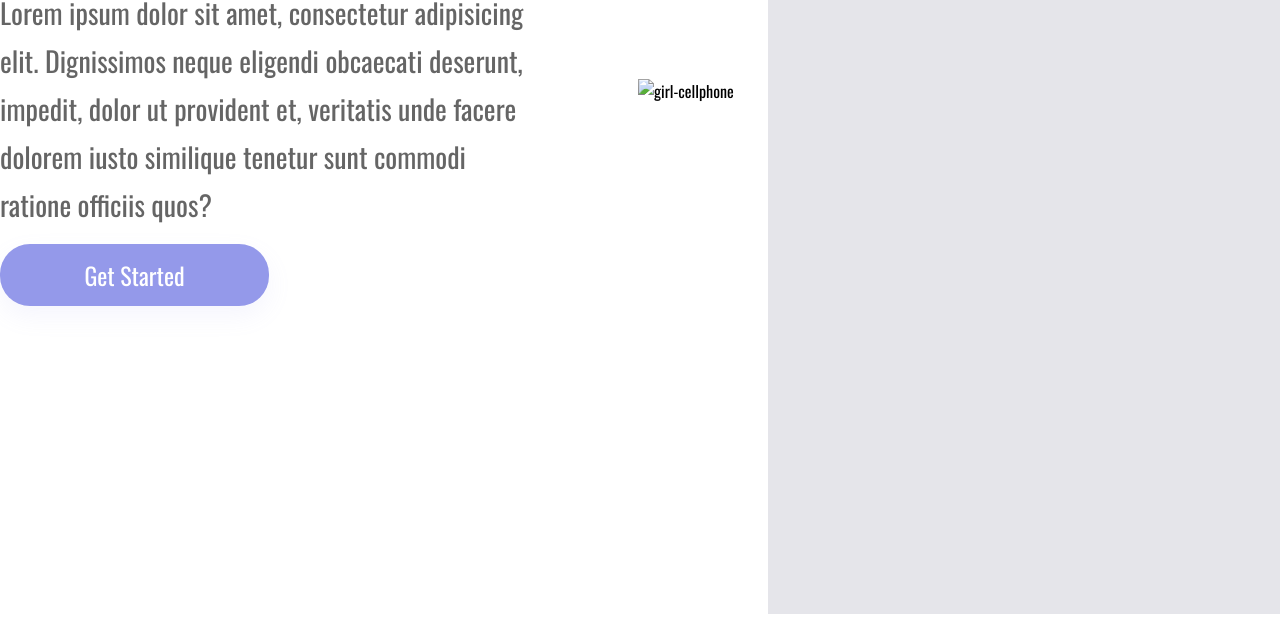
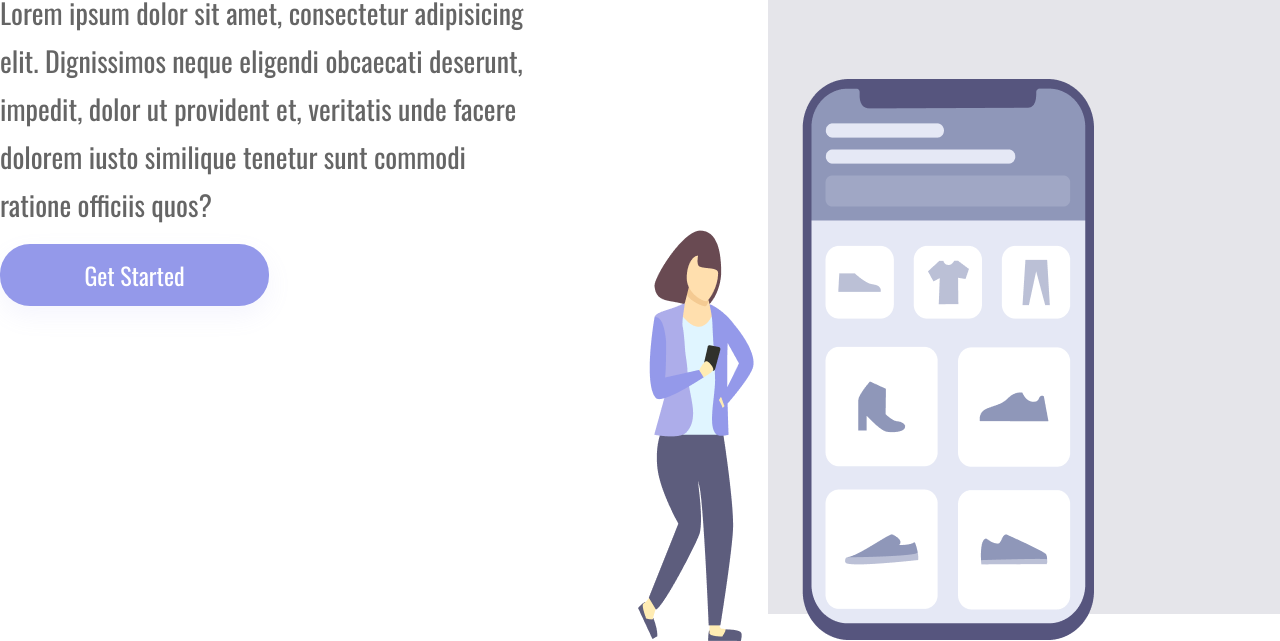
Before and after one commit to leoballesteros/7--Projeto, a plain HTML site: page index.html in a window 1280 px wide. Shown: the part 186-827 px from the top of the page. Before the commit the page ends 800 px from the top, so only its background shows below. Drawn offline with nearby package versions, Linux system fonts and the light colour scheme; the site is published under a folder, as on GitHub Pages, so addresses that start at the root find nothing.

Commit message:
alteração imagem

```diff
--- a/index.html
+++ b/index.html
@@ -24,7 +24,7 @@
                 <a>About</a>
                 <a>Contact</a>
             </header>
-            <img src="/assets/Illustration-3-3.png" alt="girl-cellphone">
+            <img src="./assets/Illustration-3-3.png" alt="girl-cellphone">
         </section>
     </div>
 </body>
```
